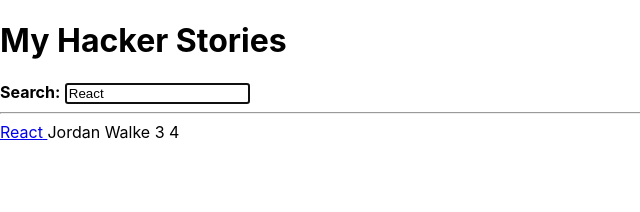
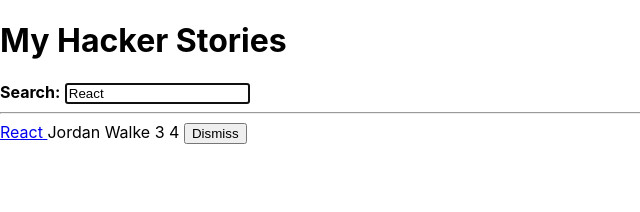
Before and after one commit to Drblessing/Road-to-React, a React (Create React App) app in the folder React-Fundamentals/my-react-app/: page / in a window 1280 px wide. Shown: the top 212 px of the page, without its empty margins (0-640 px from the left). Built offline with nearby package versions, Linux system fonts and the light colour scheme.

Commit message:
inline JSX handlers

```diff
--- a/React-Fundamentals/my-react-app/src/App.js
+++ b/React-Fundamentals/my-react-app/src/App.js
@@ -1,6 +1,25 @@
 // import logo from "./logo.svg";
 // import "./App.css";
-import React from "react";
+import React, { useState } from "react";
+
+const initialStories = [
+  {
+    title: "React",
+    url: "https://reactjs.org/",
+    author: "Jordan Walke",
+    num_comments: 3,
+    points: 4,
+    objectID: 0,
+  },
+  {
+    title: "Redux",
+    url: "https://redux.js.org/",
+    author: "Dan Abramov, Andrew Clark",
+    num_comments: 2,
+    points: 5,
+    objectID: 1,
+  },
+];
 
 function useSemiPersistentState(key, initialState) {
   let tempState;
@@ -19,29 +38,19 @@ function useSemiPersistentState(key, initialState) {
 }
 
 function App() {
-  const stories = [
-    {
-      title: "React",
-      url: "https://reactjs.org/",
-      author: "Jordan Walke",
-      num_comments: 3,
-      points: 4,
-      objectID: 0,
-    },
-    {
-      title: "Redux",
-      url: "https://redux.js.org/",
-      author: "Dan Abramov, Andrew Clark",
-      num_comments: 2,
-      points: 5,
-      objectID: 1,
-    },
-  ];
+  const [searchTerm, setSearchTerm] = useSemiPersistentState("search", "React");
 
-  const [searchTerm, setSearchTerm] = useSemiPersistentState("search", "React");
+  const [stories, setStories] = useState(initialStories);
 
   const handleSearch = (event) => {
     setSearchTerm(event.target.value);
+  };
+
+  const handleRemoveStory = (item) => {
+    const newStories = stories.filter(
+      (story) => item.objectID !== story.objectID
+    );
+    setStories(newStories);
   };
 
   const searchedStories = stories.filter((story) =>
@@ -59,7 +68,7 @@ function App() {
         <strong>Search:</strong>
       </InputWithLabel>
       <hr />
-      <List list={searchedStories} />
+      <List list={searchedStories} onRemoveItem={handleRemoveStory} />
     </div>
   );
 }
@@ -95,11 +104,13 @@ function InputWithLabel({
   );
 }
 
-function List({ list }) {
-  return list.map((item) => <Item key={item.objectID} item={item} />);
+function List({ list, onRemoveItem }) {
+  return list.map((item) => (
+    <Item key={item.objectID} item={item} onRemoveItem={onRemoveItem} />
+  ));
 }
 
-function Item({ item }) {
+function Item({ item, onRemoveItem }) {
   return (
     <div>
       <span>
@@ -108,6 +119,11 @@ function Item({ item }) {
       <span>{item.author} </span>
       <span>{item.num_comments} </span>
       <span>{item.points} </span>
+      <span>
+        <button type="button" onClick={() => onRemoveItem(item)}>
+          Dismiss
+        </button>
+      </span>
     </div>
   );
 }
```
